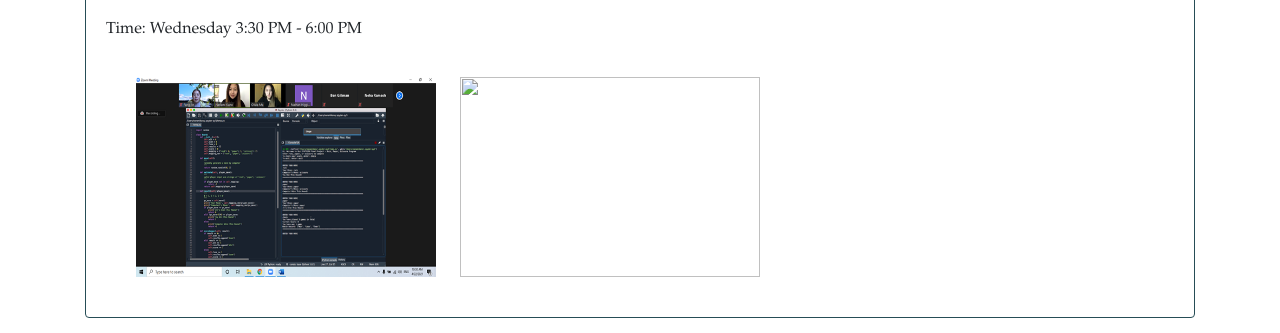
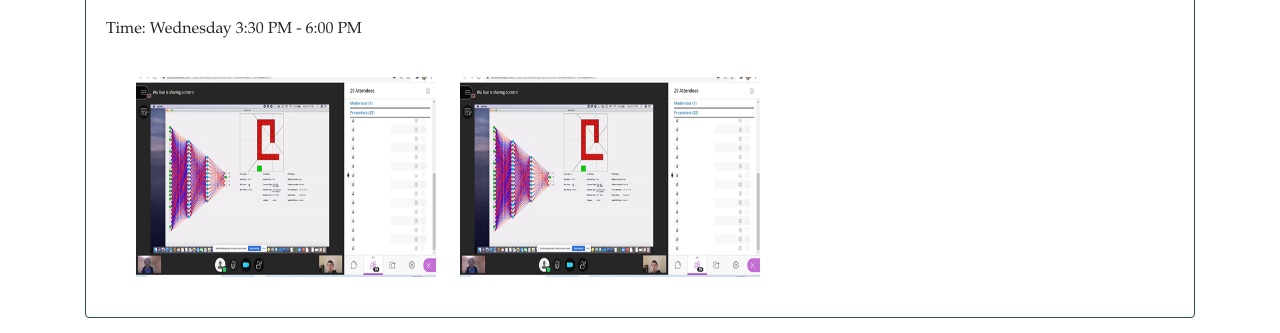
Before and after one commit to fangjin/fangjinlab, a plain HTML site: page teaching.html in a window 1280 px wide. Shown: the part 295-628 px from the top of the page. Drawn offline with Linux system fonts and the light colour scheme.

Commit message:
testing teaching

```diff
--- a/teaching.html
+++ b/teaching.html
@@ -117,8 +117,8 @@
 								Time: Wednesday 3:30 PM - 6:00 PM
 							</p>
 							<div class="card-body">
-							<img src="images/1129-2021spring2.png" width="300" height="200" style="margin-left: 10px"/>
-							<img src="images/1129-2021spring2.png.png" width="300" height="200" style="margin-left: 20px" />
+							<img src="images/deep-learning.png" width="300" height="200" style="margin-left: 10px"/>
+							<img src="images/deep-learning.png" width="300" height="200" style="margin-left: 20px" />
 						</div>
 						</div>
 					</div>
```
